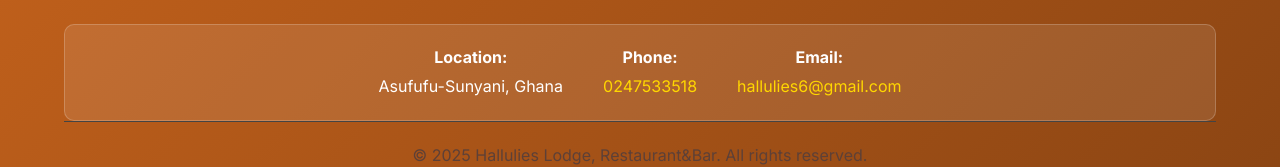
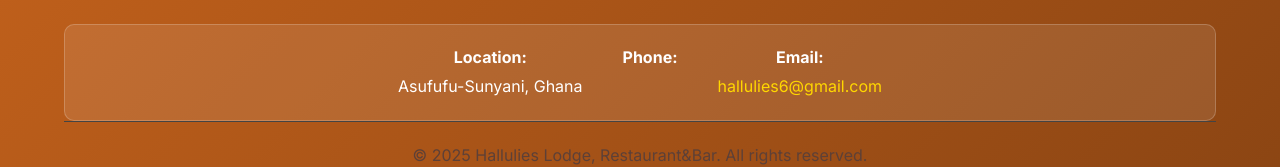
Before and after one commit to Konadu-Prince/Hallulies-Website, a website: page index.html in a window 1280 px wide. Shown: the part 10429-10596 px from the top of the page. Drawn offline with nearby package versions, Linux system fonts and the light colour scheme; no server answers.

Commit message:
Remove phone number from contact details
Removed phone number display from contact information.

```diff
--- a/index.html
+++ b/index.html
@@ -617,7 +617,7 @@
                     <strong>Location:</strong> Asufufu-Sunyani, Ghana
                 </div>
                 <div class="contact-item">
-                    <strong>Phone:</strong> <a href="tel:+233247533518">0247533518</a>
+                    <strong>Phone:</strong> <a href="tel:+233247533518"></a>
                 </div>
                 <div class="contact-item">
                     <strong>Email:</strong> <a href="mailto:hallulies6@gmail.com">hallulies6@gmail.com</a>
```
